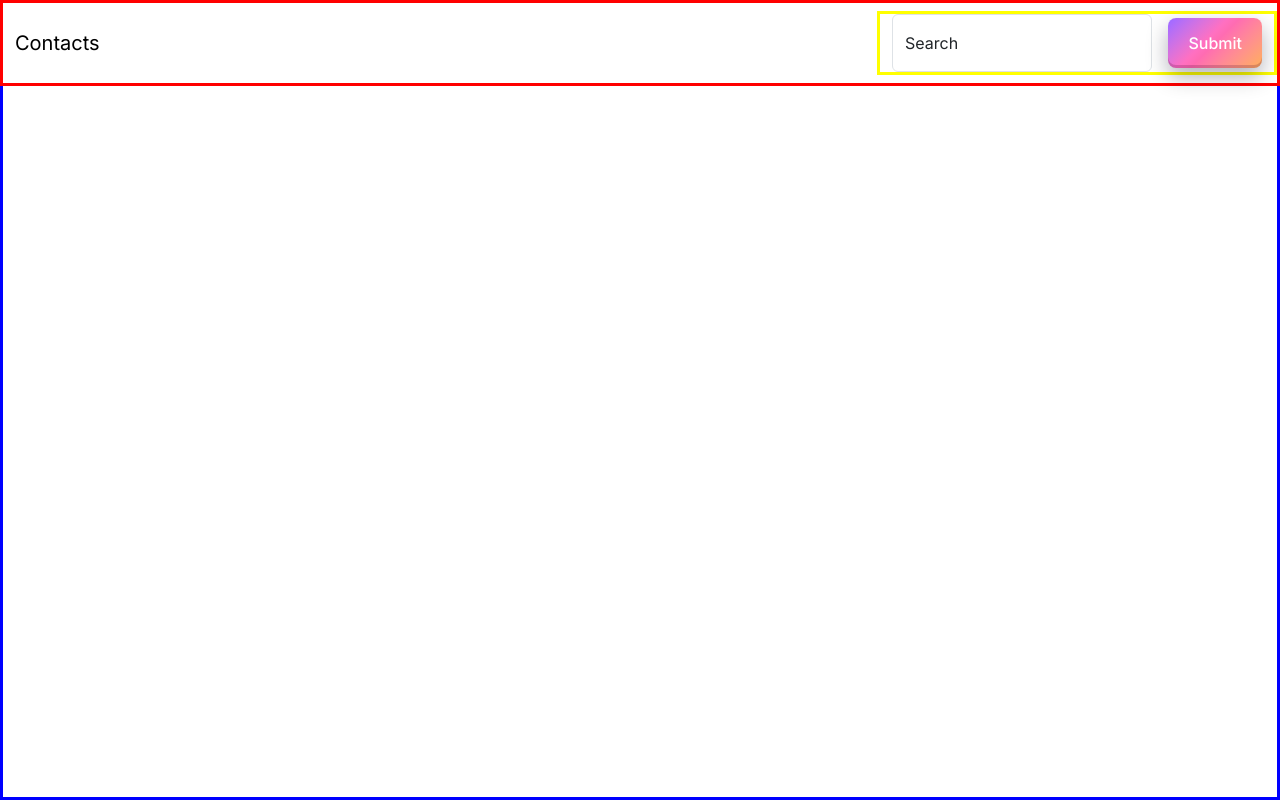
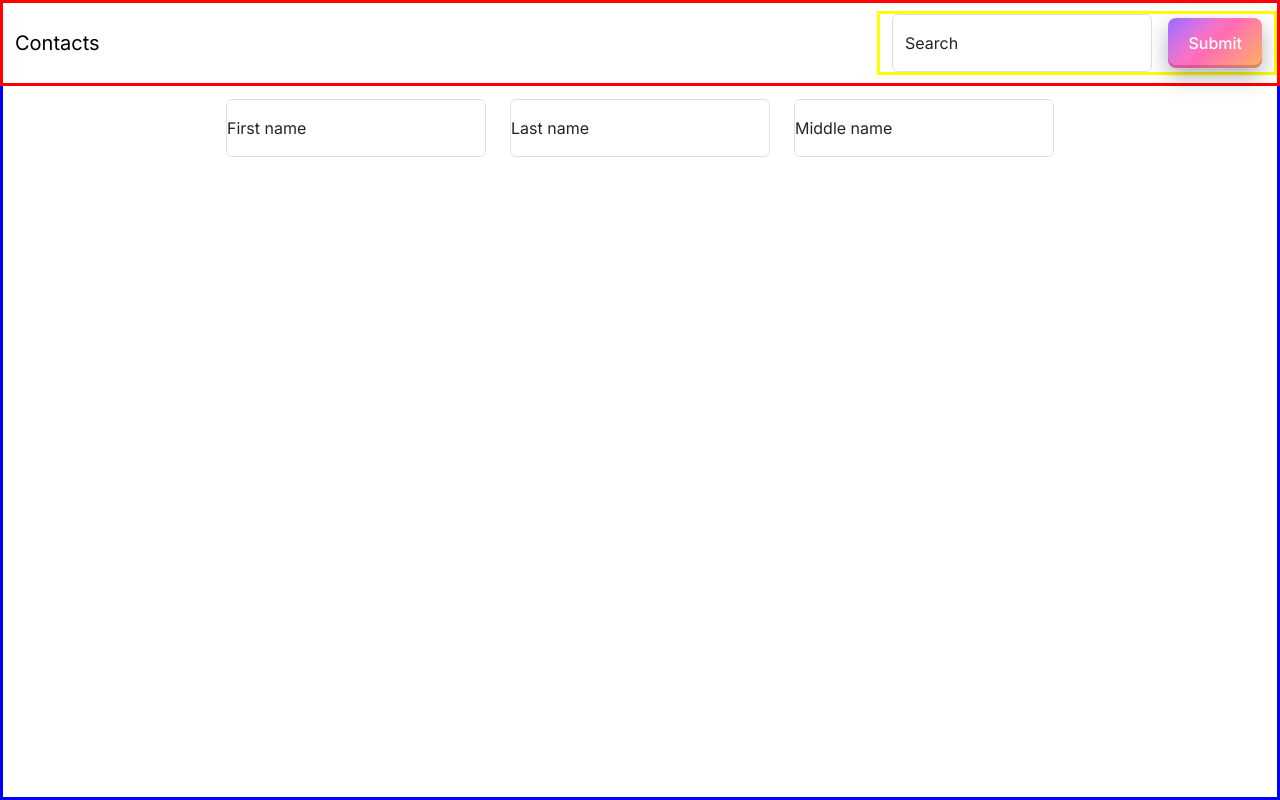
Before and after one commit to BenjaminBrandon/Contacts_app, a Next.js app: page / in a window 1280 px wide. Built offline with nearby package versions, Linux system fonts and the light colour scheme.

Commit message:
added form components

```diff
--- a/src/app/Contacts/AddContact/AddContact.tsx
+++ b/src/app/Contacts/AddContact/AddContact.tsx
@@ -1,14 +1,42 @@
 import React from 'react';
-import { Container, Form } from 'react-bootstrap';
+import { Container, FloatingLabel, Form, Row } from 'react-bootstrap';
 
 export const AddContact = () => {
   return (
     <Container>
       <Form>
-        <Form.Floating>
-          <Form.Control type="submit" />
-        </Form.Floating>
+        <Row md="3">
+          <FloatingLabel
+            controlId="floatingSearch"
+            label="First name"
+          >
+            <Form.Control
+              type="text"
+              placeholder="First name"
+            />
+          </FloatingLabel>
+          <FloatingLabel
+            controlId="floatingSearch"
+            label="Last name"
+          >
+            <Form.Control
+              type="text"
+              placeholder="Last name"
+            />
+          </FloatingLabel>
+          <FloatingLabel
+            controlId="floatingSearch"
+            label="Middle name"
+          >
+            <Form.Control
+              type="text"
+              placeholder="Middle name"
+            />
+          </FloatingLabel>
+        </Row>
       </Form>
     </Container>
   );
 };
+
+export default AddContact;
--- a/src/app/Contacts/Contacts.tsx
+++ b/src/app/Contacts/Contacts.tsx
@@ -1,7 +1,8 @@
 'use client';
 import React, { useState } from 'react';
+import { Container } from 'react-bootstrap';
 import SearchBar from './SearchBar/SearchBar';
-import { Container } from 'react-bootstrap';
+import AddContact from './AddContact/AddContact';
 
 const Contacts = () => {
   const [search, setSearch] = useState<string>('');
@@ -15,6 +16,7 @@ const Contacts = () => {
         searchFn={searchFn}
         search={search}
       />
+      <AddContact />
     </div>
   );
 };
```
